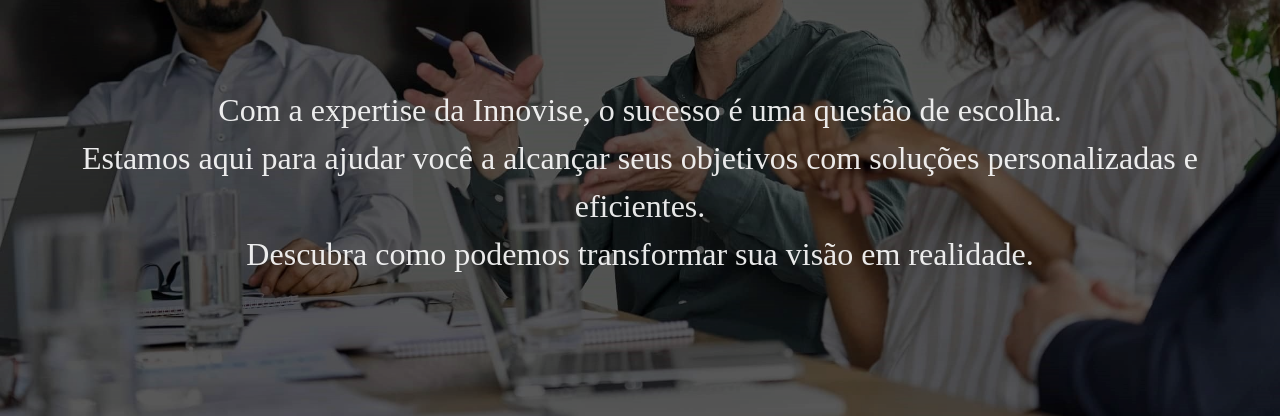
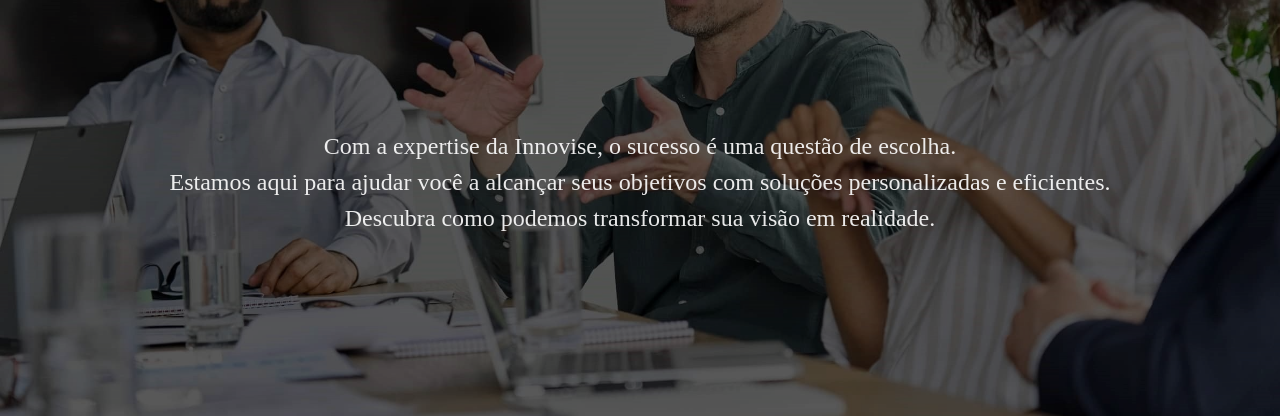
Before and after one commit to PascalMads/innovise, a plain HTML site: page index.html in a window 1280 px wide. Shown: the part 384-800 px from the top of the page. Drawn offline with nearby package versions, Linux system fonts and the light colour scheme.

Commit message:
fonte titulo

```diff
--- a/styles.css
+++ b/styles.css
@@ -4,7 +4,7 @@ html{
 }
 body {
     font-family: 'times new roman', serif;
-    background-color: #F0F0F0;
+    background-color: #003070;
     color: #333;
     margin: 0;
     padding: 0;
@@ -124,7 +124,7 @@ header {
 }
 
 .hero p {
-    font-size: 2.0rem;
+    font-size: 24px;
     font-weight: 500;
     margin: 30px;
     margin-bottom: 30px;
```
